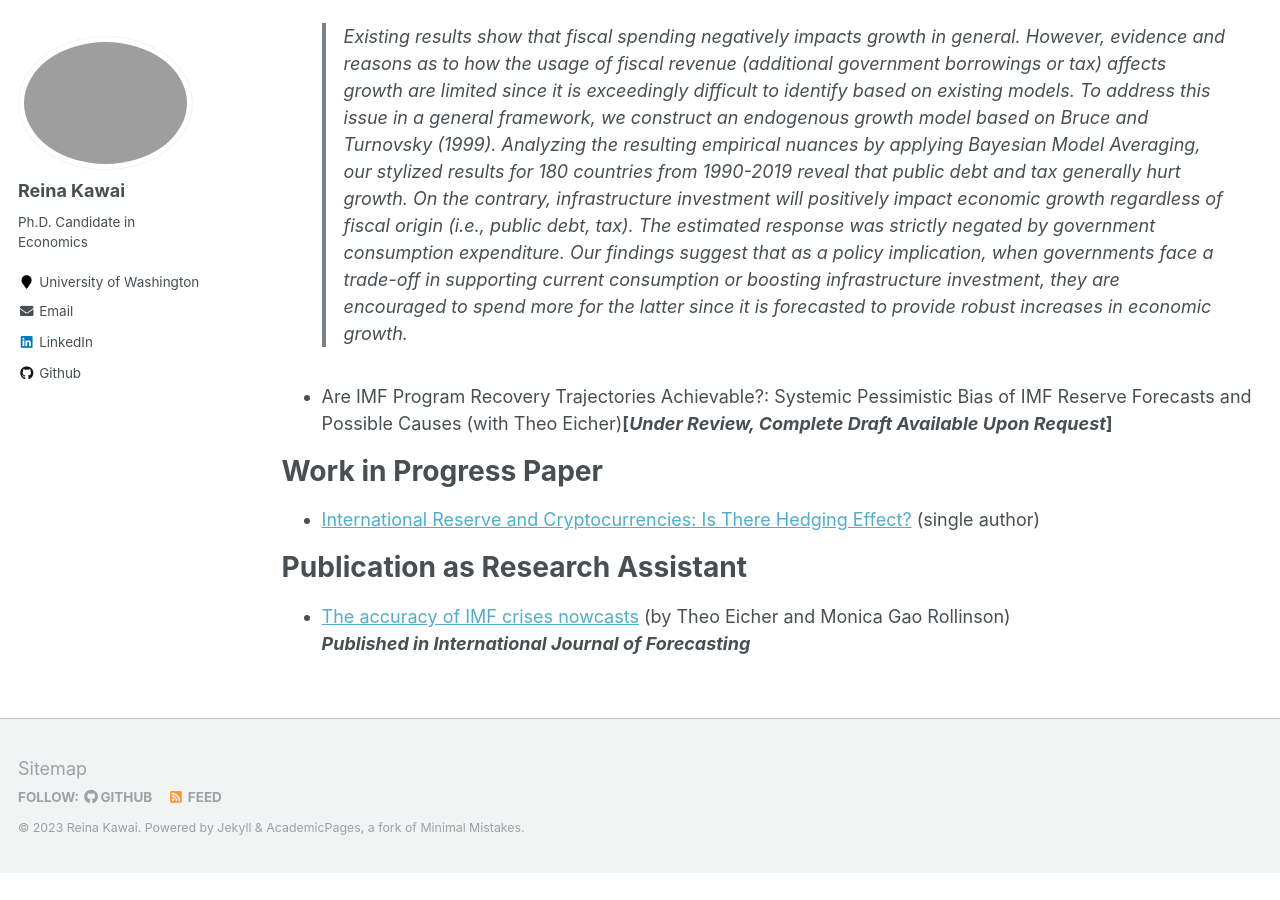
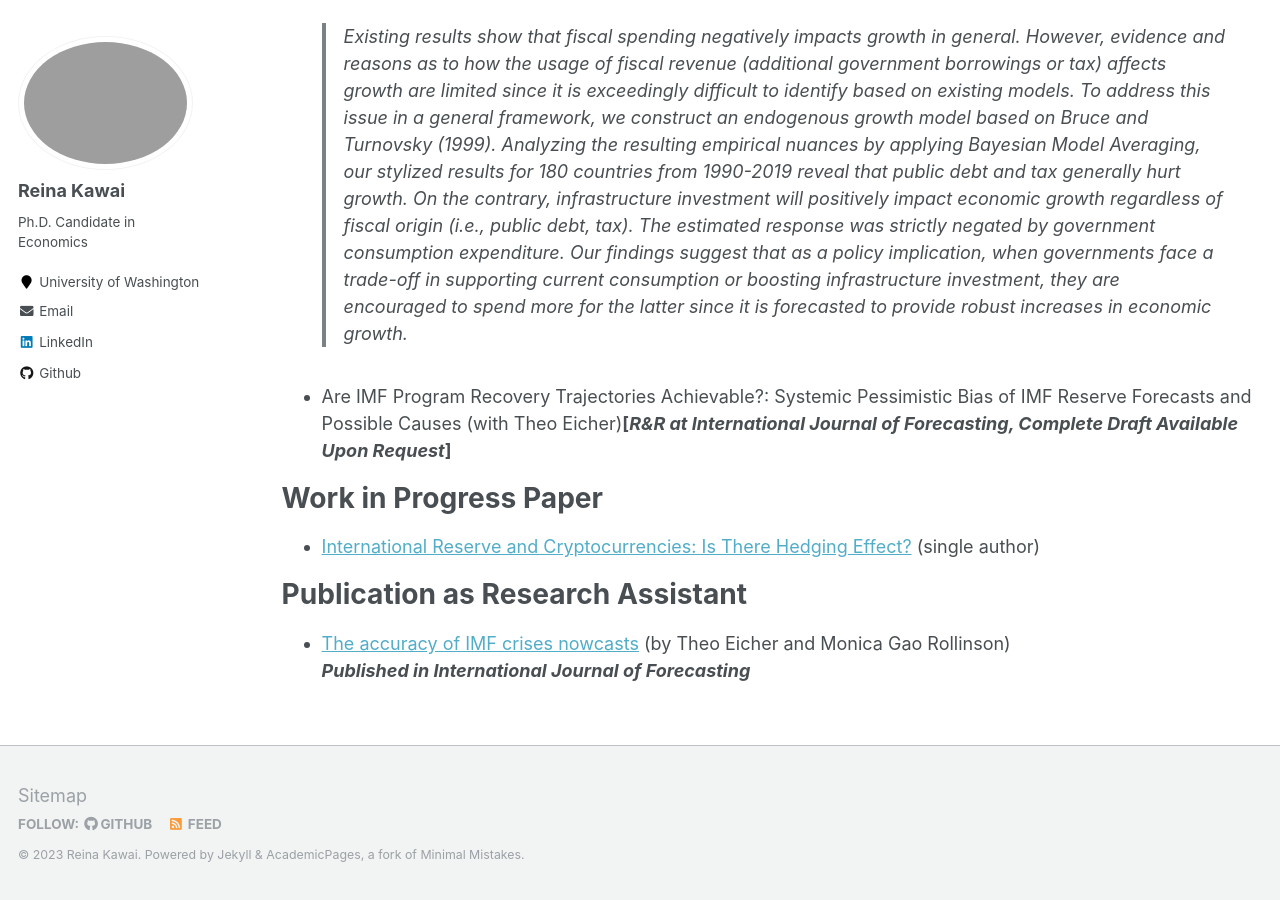
Before and after one commit to Reina-Kawai/Reina-Kawai.github.io, a Jekyll site: the page built from _pages/research.md, in a window 1280 px wide and 900 px high, scrolled down 1735 px. Built offline with Jekyll 4.4.1, drawn with Linux system fonts in a browser that asks for light colours; before the commit the page ends 2608 px from its top, so only the background shows below that.

Commit message:
Update research.md

```diff
--- a/_pages/research.md
+++ b/_pages/research.md
@@ -36,7 +36,7 @@ Expenditures](https://Reina-Kawai.github.io/files/Chapter3_Turnovsky_Project_082
 **_Presented at IMF Finance Departmental Seminar on 11/9/2022_**
 > Existing results show that fiscal spending negatively impacts growth in general. However, evidence and reasons as to how the usage of fiscal revenue (additional government borrowings or tax) affects growth are limited since it is exceedingly difficult to identify based on existing models. To address this issue in a general framework, we construct an endogenous growth model based on Bruce and Turnovsky (1999). Analyzing the resulting empirical nuances by applying Bayesian Model Averaging, our stylized results for 180 countries from 1990-2019 reveal that public debt and tax generally hurt growth. On the contrary, infrastructure investment will positively impact economic growth regardless of fiscal origin (i.e., public debt, tax). The estimated response was strictly negated by government consumption expenditure. Our findings suggest that as a policy implication, when governments face a trade-off in supporting current consumption or boosting infrastructure investment, they are encouraged to spend more for the latter since it is forecasted to provide robust increases in economic growth.
 
-* Are IMF Program Recovery Trajectories Achievable?: Systemic Pessimistic Bias of IMF Reserve Forecasts and Possible Causes (with Theo Eicher)**[_Under Review, Complete Draft Available Upon Request_]**
+* Are IMF Program Recovery Trajectories Achievable?: Systemic Pessimistic Bias of IMF Reserve Forecasts and Possible Causes (with Theo Eicher)**[_R&R at International Journal of Forecasting, Complete Draft Available Upon Request_]**
 
 Work in Progress Paper
 ===
```
